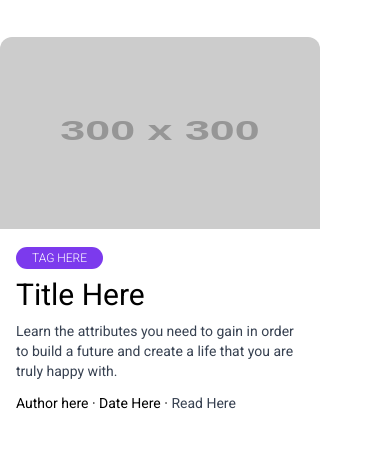
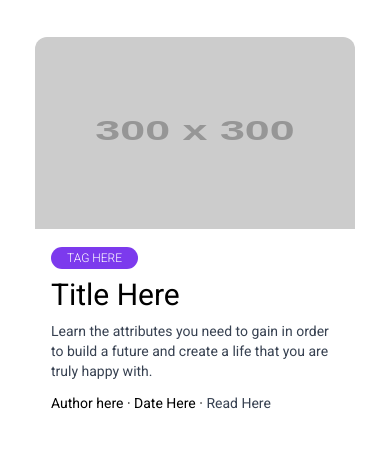
Before and after one commit to Eerkz/FE-Challenge-1, a website: page public/index.html in a window 390 px wide. Shown: the part 347-806 px from the top of the page. Drawn offline with Linux system fonts and the light colour scheme; placeholder pictures from the web are drawn by us.

Commit message:
fixed cards responsiveness

```diff
--- a/public/index.html
+++ b/public/index.html
@@ -29,7 +29,7 @@
        </div>
 
        <!-- cards goes here -->
-       <div class='container flex flex-wrap w-full items-center justify-between'>
+       <div class='card-cont'>
             <div class="card relative">
                 <img src="https://via.placeholder.com/300.png" class="max-h-48 min-w-full">
                 <div class="card-hover">
--- a/src/styles/components/__card.scss
+++ b/src/styles/components/__card.scss
@@ -1,5 +1,5 @@
 .card {
-    @apply bg-white rounded-xl overflow-hidden w-80 my-4;
+    @apply bg-white rounded-xl overflow-hidden w-80 m-4 lg:mx-0;
 }
 
 .card-content{
--- /dev/null
+++ b/src/styles/layouts/__cardCont.scss
@@ -0,0 +1,3 @@
+.card-cont {
+    @apply container flex flex-wrap w-full items-center justify-center lg:justify-between ;
+}
--- /dev/null
+++ b/src/styles/layouts/__main.scss
@@ -0,0 +1,3 @@
+main {
+    @apply w-screen flex flex-col flex-wrap items-center justify-start mt-8 lg:px-40;
+}
--- a/src/styles/style.scss
+++ b/src/styles/style.scss
@@ -8,10 +8,9 @@
 
 @import './components/_card';
 @import './components/_header';
+@import './layouts/_main';
+@import './layouts/_cardCont';
 
 body {
     @apply font-Roboto m-0 p-0 overflow-x-hidden;
 }
-main {
-    @apply w-screen flex flex-col flex-wrap items-center justify-start mt-8 lg:px-40;
-}
```
Also changed, not shown: public/style.css, src/styles/style.css, 2 other files.
